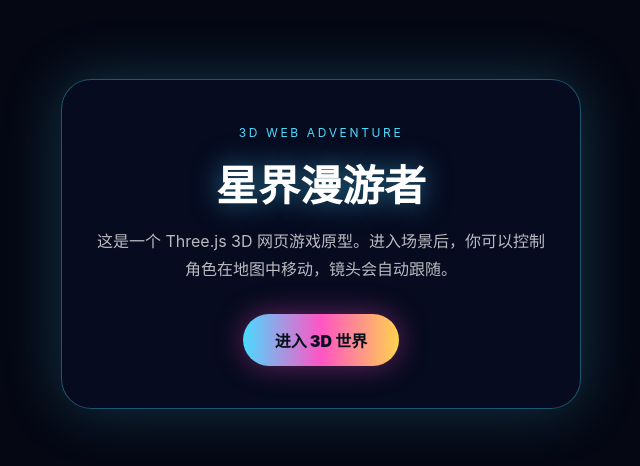
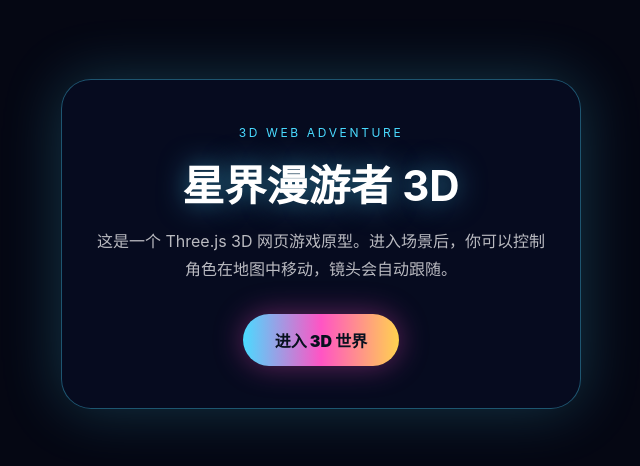
Before and after one commit to xplorel/game-web, a Vue app: page / in a window 1280 px wide. Shown: the part 156-622 px from the top of the page, without its empty margins (319-959 px from the left). Built offline with nearby package versions, Linux system fonts and the light colour scheme.

Commit message:
fix: force pages redeploy with visible 3d title

```diff
--- a/src/App.vue
+++ b/src/App.vue
@@ -2,7 +2,7 @@
   <main class="game-root">
     <section v-if="stage === 'home'" class="home-panel">
       <p class="eyebrow">3D WEB ADVENTURE</p>
-      <h1>星界漫游者</h1>
+      <h1>星界漫游者 3D</h1>
       <p>这是一个 Three.js 3D 网页游戏原型。进入场景后，你可以控制角色在地图中移动，镜头会自动跟随。</p>
       <button class="primary-btn" @click="startGame">进入 3D 世界</button>
     </section>
```
